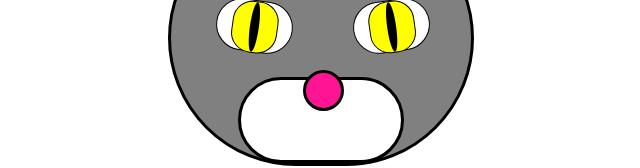
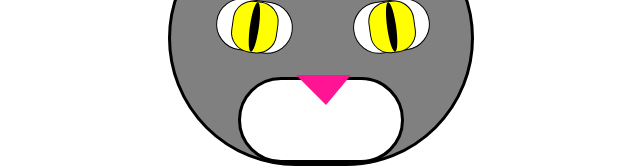
Before and after one commit to ichbindev/css-drawings, a plain HTML site: page index.html in a window 1280 px wide. Shown: the part 340-508 px from the top of the page, without its empty margins (132-772 px from the left). Drawn offline with Linux system fonts and the light colour scheme.

Commit message:
change nose to triangle

```diff
--- a/drawings.css
+++ b/drawings.css
@@ -58,6 +58,18 @@
 }
 
 .cat-nose {
+  width: 0;
+  height: 0;
+  border-left: 30px solid transparent;
+  border-right: 25px solid transparent;
+  border-top: 30px solid deeppink;
+  position: relative;
+  left: 55px;
+  top: -5px;
+  z-index: 4;
+}
+
+.cat-nose-circle {
   background-color: deeppink;
   border: 3px solid black;
   width: 35px;
```
